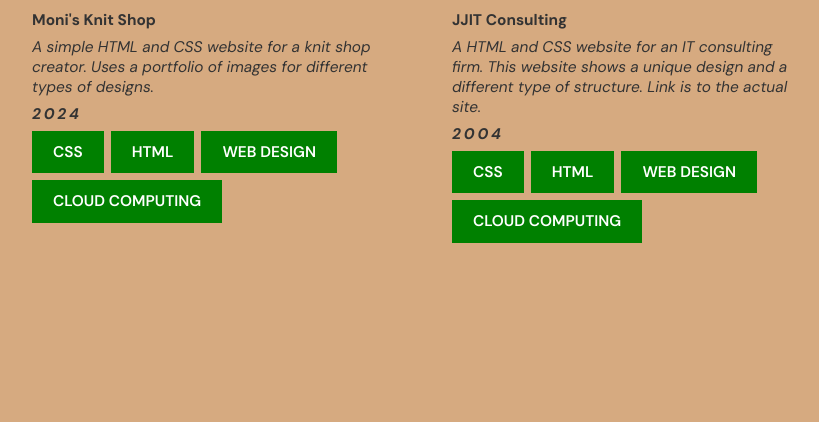
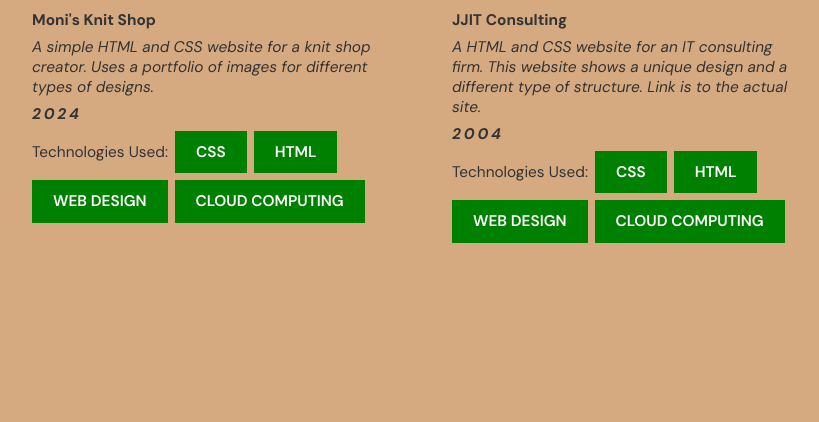
Before and after one commit to jammy-sdgku/portfolioch59, a Django app: page /projects/projects/ in a window 1280 px wide. Shown: the part 1196-1618 px from the top of the page, without its empty margins (223-1042 px from the left). Run offline with Django 5.2, Linux system fonts and the light colour scheme; data comes from the database, SQL or seed files in the repository.

Commit message:
Update projects.html page

```diff
--- a/templates/projects/projects.html
+++ b/templates/projects/projects.html
@@ -22,6 +22,7 @@
                 <p>{{ project.year }}</p>
 
                 <div class="skills-container center">
+                    <p>Technologies Used:</p>
                     {% for skill in project.skills.all %}
                         <label class="text-label">{{ skill.name }}</label>
                     {% endfor %}
```
